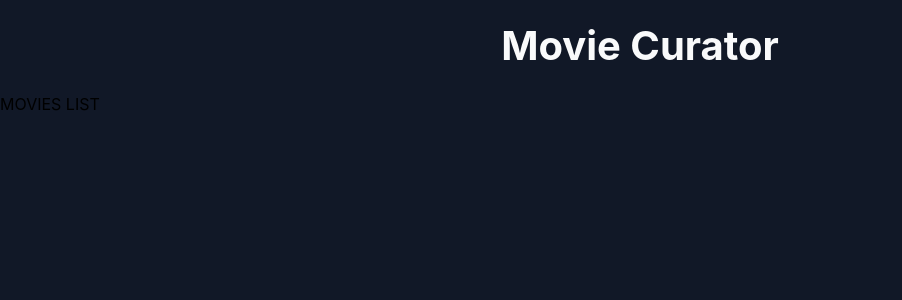
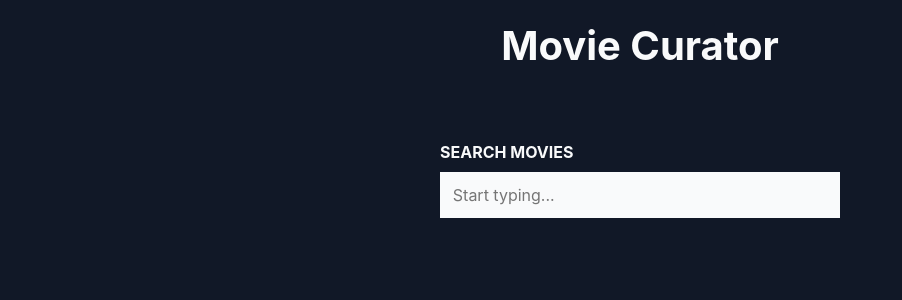
Before and after one commit to BrettBlox/movie-search, a React (Create React App) app: page / in a window 1280 px wide. Shown: the top 300 px of the page, without its empty margins (0-902 px from the left). Built offline with nearby package versions, Linux system fonts and the light colour scheme; no server answers.

Commit message:
Added search component. Logging out value onchange

```diff
--- a/src/App.js
+++ b/src/App.js
@@ -1,11 +1,14 @@
 import { ThemeProvider } from 'context/theme-context'
 import { MovieProvider } from 'context/movie-context'
 import { Layout } from 'components/layout/layout'
+import { MovieList } from 'components/movies-list/movies-list'
 
 const App = () => (
   <ThemeProvider>
     <MovieProvider>
-      <Layout>MOVIES LIST</Layout>
+      <Layout>
+        <MovieList />
+      </Layout>
     </MovieProvider>
   </ThemeProvider>
 )
--- a/src/components/movies-list/movies-list.js
+++ b/src/components/movies-list/movies-list.js
@@ -1,7 +1,25 @@
-export const MoviesList = () => {
+import { debounce } from 'lodash'
+import { Search } from 'components/search/search'
+
+export const MovieList = () => {
+
+  const handleInputChange = (e) => {
+    e.persist()
+
+    /**
+     * Delays api call by 500ms to allow user to type more characters before making api request.
+     * Using debounce method from lodash
+     */
+    const debouncedFn = debounce(() => {
+      let searchString = e.target.value
+      console.log(searchString)
+    }, 500)
+    debouncedFn()
+  }
+
   return (
-    <div>
-      MOVIES LIST!!!!
-    </div>
+    <>
+      <Search onChange={handleInputChange} />
+    </>
   )
 }
--- a/src/components/search/search.js
+++ b/src/components/search/search.js
@@ -1,5 +1,62 @@
-export const Search = () => {
+import styled from 'styled-components'
+import { useTheme } from 'context/theme-context'
+
+export const Search = ({ onChange }) => {
+  const { colors } = useTheme()
+
   return (
-    <div>SEARCH!!!!</div>
+    <SearchStyles colors={colors}>
+      <div>
+        <label htmlFor='movie-search'>Search Movies</label>
+        <input
+          data-testid='moviesearch'
+          id='movie-search'
+          type='text'
+          placeholder='Start typing...'
+          onChange={onChange}
+        />
+      </div>
+    </SearchStyles>
   )
 }
+
+const SearchStyles = styled.div`
+  display: flex;
+  justify-content: center;
+  padding: 1rem 0;
+  margin: 2rem auto;
+  width: 100%;
+
+  > div {
+    display: flex;
+    flex-direction: column;
+    align-items: flex-start;
+    justify-content: center;
+    max-width: 25em;
+    width: 100%;
+  }
+
+  label {
+    color: ${({ colors }) => colors.white};
+    text-transform: uppercase;
+    font-weight: bold;
+    text-align: left;
+    margin-bottom: 0.5rem;
+  }
+
+  input {
+    color: ${({ colors }) => colors.grayDark};
+    background: ${({ colors }) => colors.white};
+    font-size: 0.875rem;
+    padding: 0.8rem;
+    border: none;
+    margin: 0;
+    font: inherit;
+    line-height: 1;
+    padding: 0.8rem;
+    outline-offset: -1px;
+    width: 100%;
+  }
+`
+
+export default Search
```
